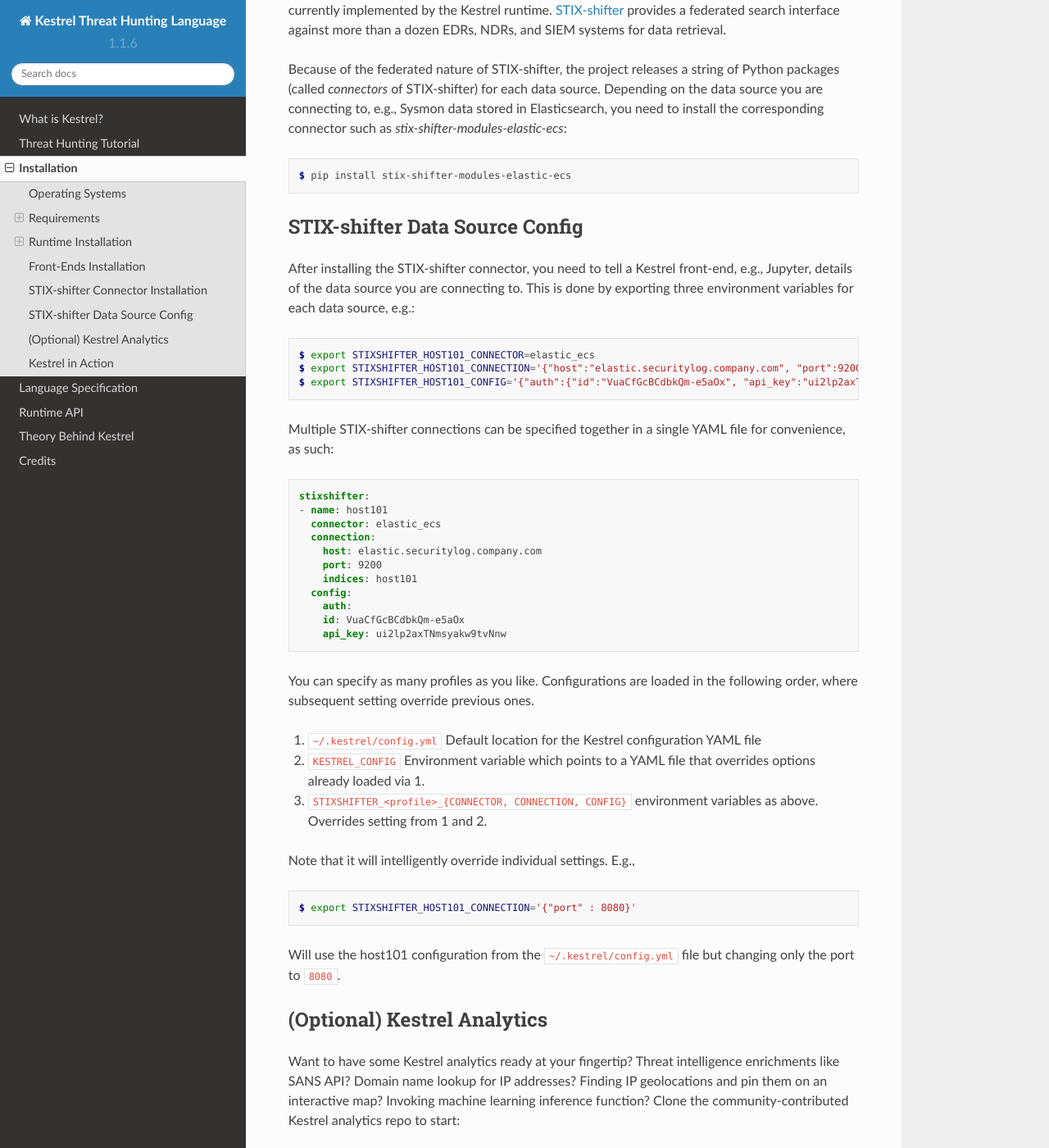
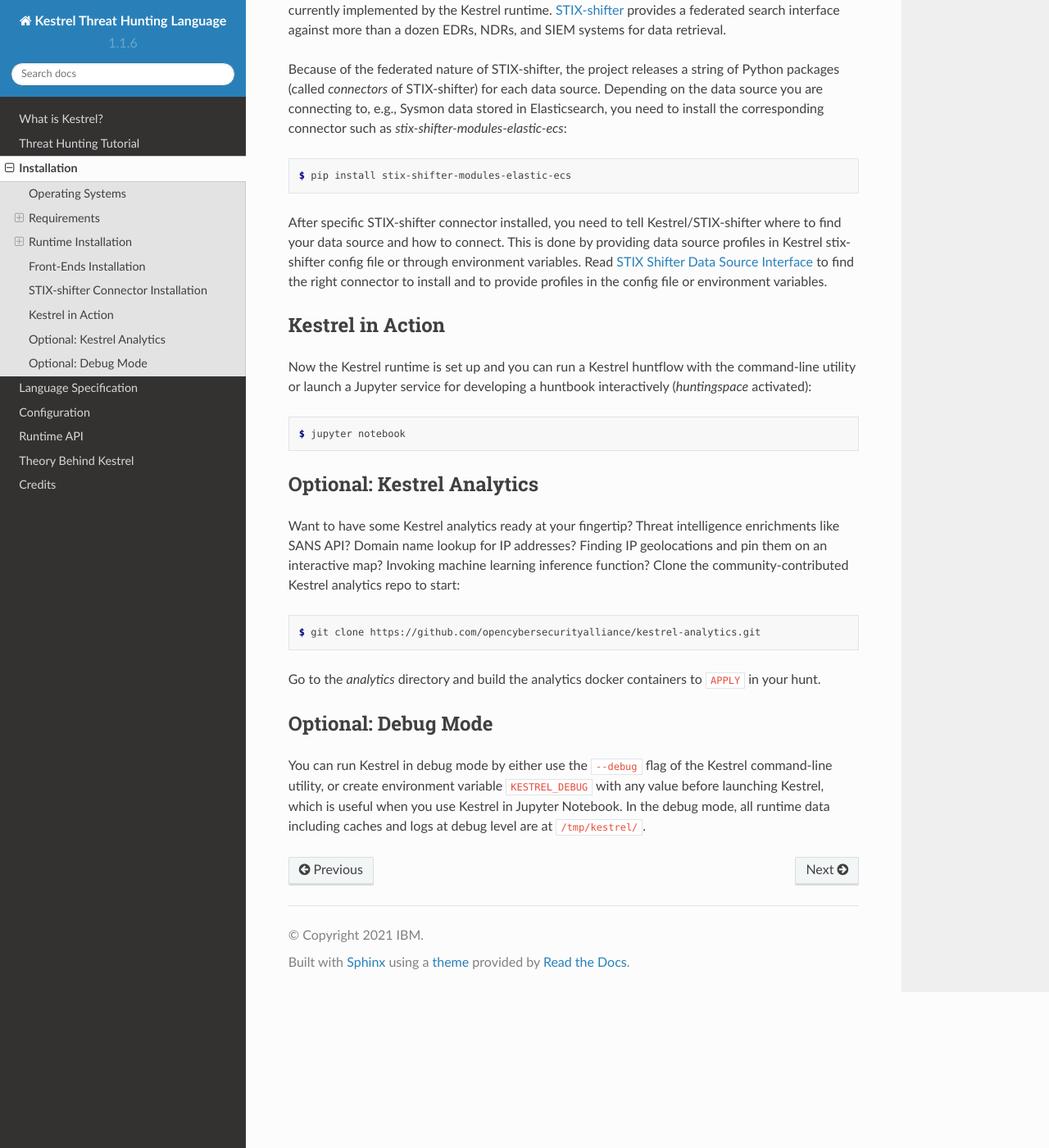
Before and after one commit to opencybersecurityalliance/kestrel-lang, a Sphinx documentation site: the page built from docs/installation.rst, in a window 1280 px wide and 1400 px high, scrolled down 2143 px. Shown: the whole window at 82% size. Built offline with Sphinx 7.4.7 and the Read the Docs theme 2.0.0, drawn with Linux system fonts in a browser that asks for light colours; some of the changed text lies outside the part shown.

Commit message:
finish merge main/stix-shifter config with docs

```diff
--- a/CHANGELOG.rst
+++ b/CHANGELOG.rst
@@ -12,11 +12,13 @@
 Added
 -----
 
-- modular config loading
+- main config module
 - stix-shifter config/profile loading from disk
 - sharable-state of config between Kestrel session and any Kestrel data source interfaces
 - stix-shifter DEBUG level env var ``KESTREL_STIXSHIFTER_DEBUG``
 - debug info logging in package ``kestrel_datasource_stixshifter``
+- documentation for Kestrel main config
+- documentation for ``kestrel_datasource_stixshifter`` config
 
 Changed
 -------
--- a/docs/index.rst
+++ b/docs/index.rst
@@ -16,6 +16,7 @@
    tutorial
    installation
    language
+   configuration
    runtime
    theory
    contributing
--- a/docs/installation.rst
+++ b/docs/installation.rst
@@ -122,52 +122,27 @@
 
     $ pip install stix-shifter-modules-elastic-ecs
 
-STIX-shifter Data Source Config
-===============================
+After specific STIX-shifter connector installed, you need to tell
+Kestrel/STIX-shifter where to find your data source and how to connect. This is
+done by providing data source profiles in Kestrel stix-shifter config file or
+through environment variables. Read
+:doc:`source/kestrel_datasource_stixshifter.interface` to find the right
+connector to install and to provide profiles in the config file or environment
+variables.
 
-After installing the STIX-shifter connector, you need to tell a Kestrel
-front-end, e.g., Jupyter, details of the data source you are connecting to.
-This is done by exporting three environment variables for each data source, e.g.:
+Kestrel in Action
+=================
+
+Now the Kestrel runtime is set up and you can run a Kestrel huntflow with the
+command-line utility or launch a Jupyter service for developing a huntbook
+interactively (*huntingspace* activated):
 
 .. code-block:: console
 
-    $ export STIXSHIFTER_HOST101_CONNECTOR=elastic_ecs
-    $ export STIXSHIFTER_HOST101_CONNECTION='{"host":"elastic.securitylog.company.com", "port":9200, "indices":"host101"}'
-    $ export STIXSHIFTER_HOST101_CONFIG='{"auth":{"id":"VuaCfGcBCdbkQm-e5aOx", "api_key":"ui2lp2axTNmsyakw9tvNnw"}}'
+   $ jupyter notebook
 
-Multiple STIX-shifter connections can be specified together in a single YAML
-file for convenience, as such:
-
-.. code-block:: yaml
-
-    stixshifter:
-    - name: host101
-      connector: elastic_ecs
-      connection:
-        host: elastic.securitylog.company.com
-        port: 9200
-        indices: host101
-      config:
-        auth:
-        id: VuaCfGcBCdbkQm-e5aOx
-        api_key: ui2lp2axTNmsyakw9tvNnw
-
-You can specify as many profiles as you like. Configurations are loaded in the following order, where subsequent setting override previous ones.
-
-1. ``~/.kestrel/config.yml`` Default location for the Kestrel configuration YAML file
-2. ``KESTREL_CONFIG`` Environment variable which points to a YAML file that overrides options already loaded via 1.
-3. ``STIXSHIFTER_<profile>_{CONNECTOR, CONNECTION, CONFIG}`` environment variables as above. Overrides setting from 1 and 2.
-
-Note that it will intelligently override individual settings. E.g.,
-
-.. code-block:: console
-
-    $ export STIXSHIFTER_HOST101_CONNECTION='{"port" : 8080}'
-
-Will use the host101 configuration from the ``~/.kestrel/config.yml`` file but changing only the port to ``8080``.
-
-(Optional) Kestrel Analytics
-============================
+Optional: Kestrel Analytics
+===========================
 
 Want to have some Kestrel analytics ready at your fingertip? Threat
 intelligence enrichments like SANS API? Domain name lookup for IP addresses?
@@ -182,16 +157,14 @@
 Go to the `analytics` directory and build the analytics docker containers to
 ``APPLY`` in your hunt.
 
-Kestrel in Action
-=================
+Optional: Debug Mode
+====================
 
-Now the Kestrel runtime is set up and you can run a Kestrel huntflow with the
-command-line utility or launch a Jupyter service for developing a huntbook
-interactively (*huntingspace* activated):
-
-.. code-block:: console
-
-   $ jupyter notebook
+You can run Kestrel in debug mode by either use the ``--debug`` flag of the
+Kestrel command-line utility, or create environment variable ``KESTREL_DEBUG``
+with any value before launching Kestrel, which is useful when you use Kestrel
+in Jupyter Notebook. In the debug mode, all runtime data including caches and
+logs at debug level are at ``/tmp/kestrel/``.
 
 .. _pip: https://pip.pypa.io
 .. _Python installation guide: http://docs.python-guide.org/en/latest/starting/installation/
```
Also changed, not shown: docs/configuration.rst (added, +30 -0 lines), src/kestrel/config.yaml (+6 -6 lines), 3 other files.
